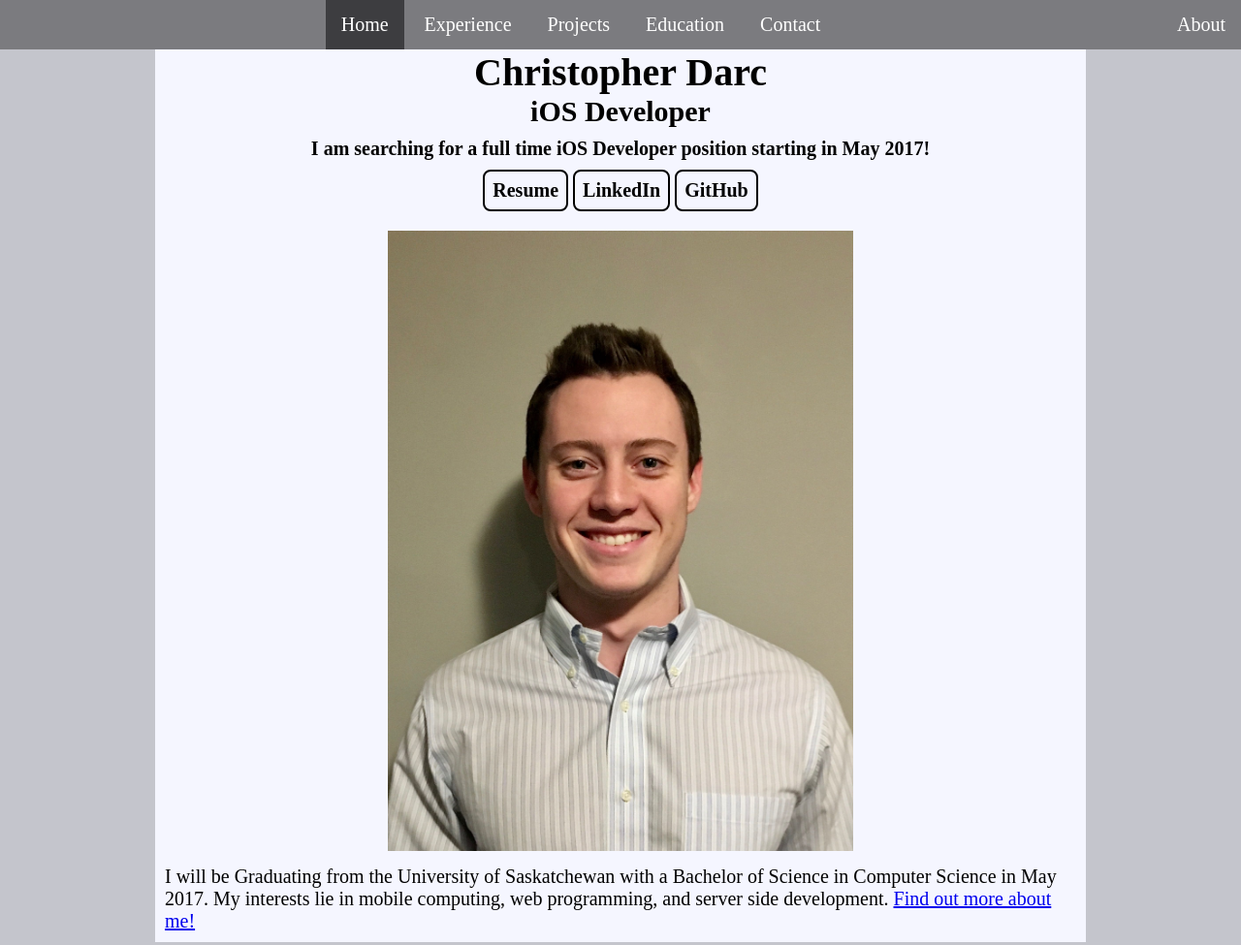
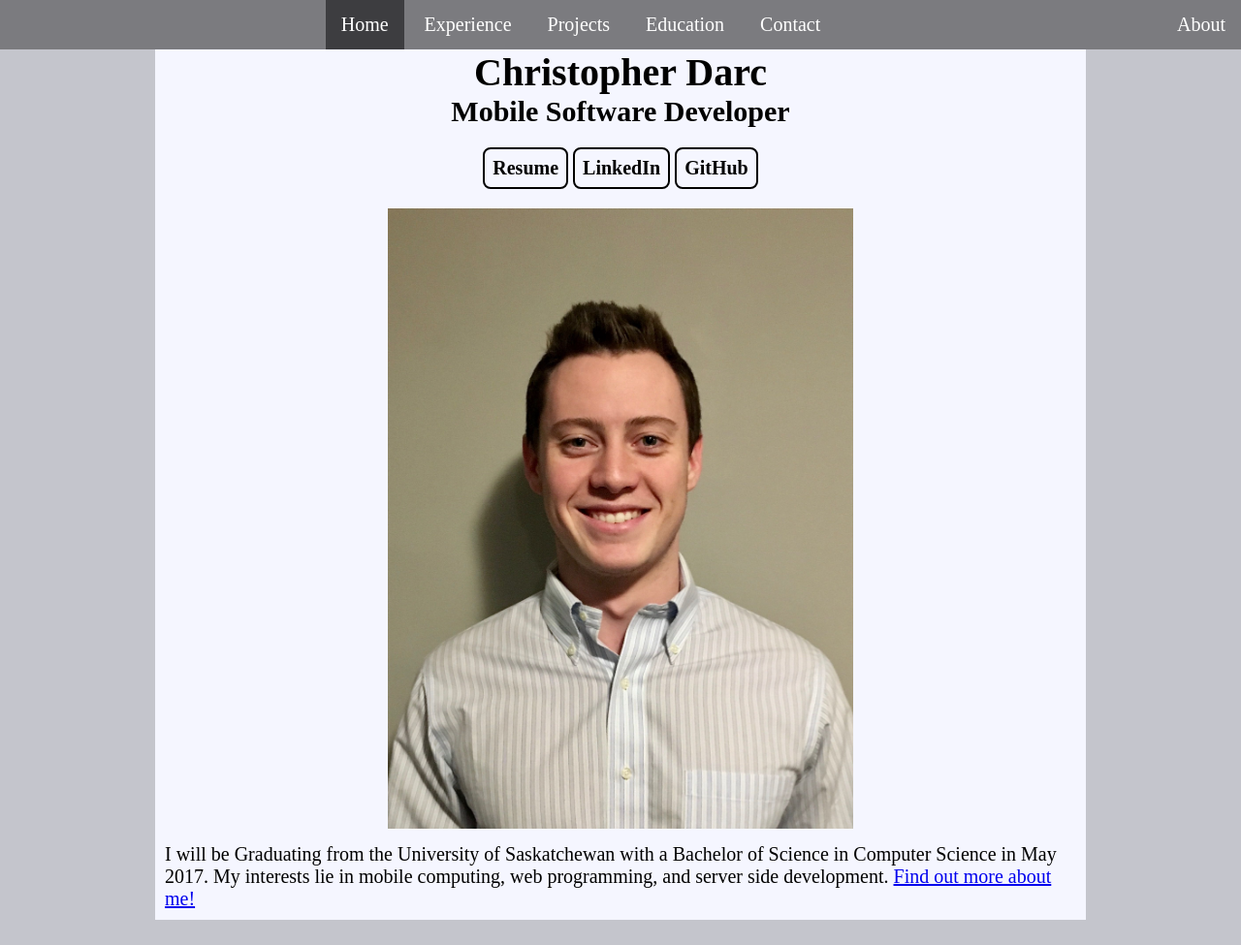
Before and after one commit to chrisdarc/ChrisDarcPersonalWebsite, a plain HTML site: page index.html in a window 1280 px wide. Shown: the whole page at 97% size. Drawn offline with Linux system fonts and the light colour scheme.

Commit message:
Removed searching for a job sentence, updated page subtitle text, updated button spacing.

```diff
--- a/CSS/indexStyle.css
+++ b/CSS/indexStyle.css
@@ -21,14 +21,8 @@
 }
 
 
-#jobSentence{
-    font-size: 20px;
-    text-align: center;
-    padding:10px;
-    font-weight: bold;
-}
-
 #aboutMeLinks{
+    margin-top: 20px;
     margin-bottom: 20px;
     text-align: center;
 }
--- a/index.html
+++ b/index.html
@@ -36,11 +36,8 @@
 			Christopher Darc
 		</div>
 
-		<div id="pageSubtitle">iOS Developer</div>
+		<div id="pageSubtitle">Mobile Software Developer</div>
 
-        <div id="jobSentence">
-            I am searching for a full time iOS Developer position starting in May 2017!
-        </div>
 
         <div id="aboutMeLinks">
             <a class="aboutMeButton" href="otherResources/ResumeofChristopherDarc.pdf" target="_blank">Resume</a>
```
